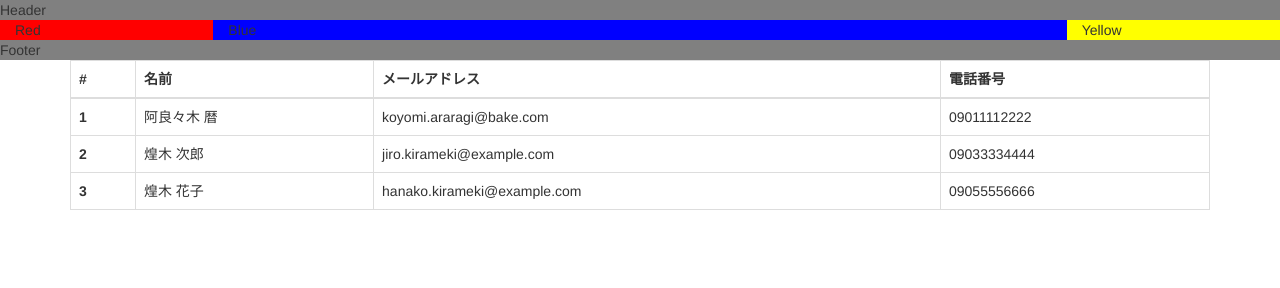
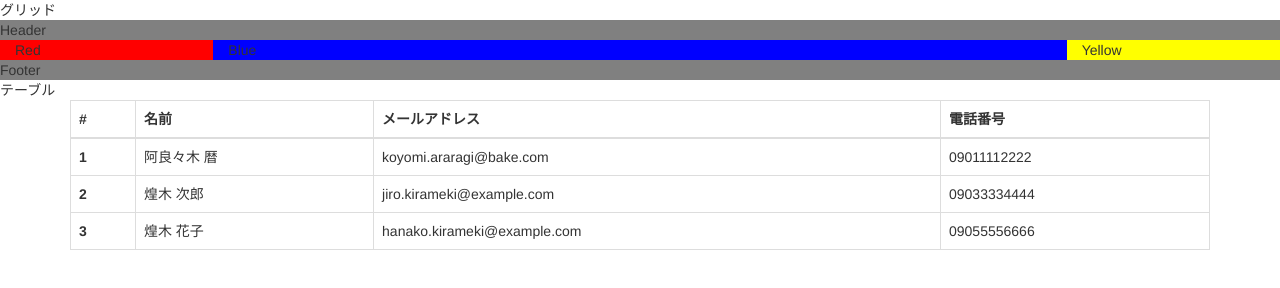
Before and after one commit to kyon-bll/bootstrap, a plain HTML site: page index.html in a window 1280 px wide. Drawn offline with nearby package versions, Linux system fonts and the light colour scheme.

Commit message:
<title> -> <div>

```diff
--- a/index.html
+++ b/index.html
@@ -15,7 +15,7 @@
 
     <body>
         <!-- グリッド；レスポンシブ -->
-        <title>グリッド</title>
+        <div>グリッド</div>
         <header style="background-color:gray">Header</header>
         <div class="container-fluid">
             <div class="row">
@@ -27,7 +27,7 @@
         <footer style="background-color:gray">Footer</footer>
 
         <!-- テーブル；表 -->
-        <title>テーブル</title>
+        <div>テーブル</div>
         <div class="container">
             <table class="table table-bordered">
                 <thead>
```
